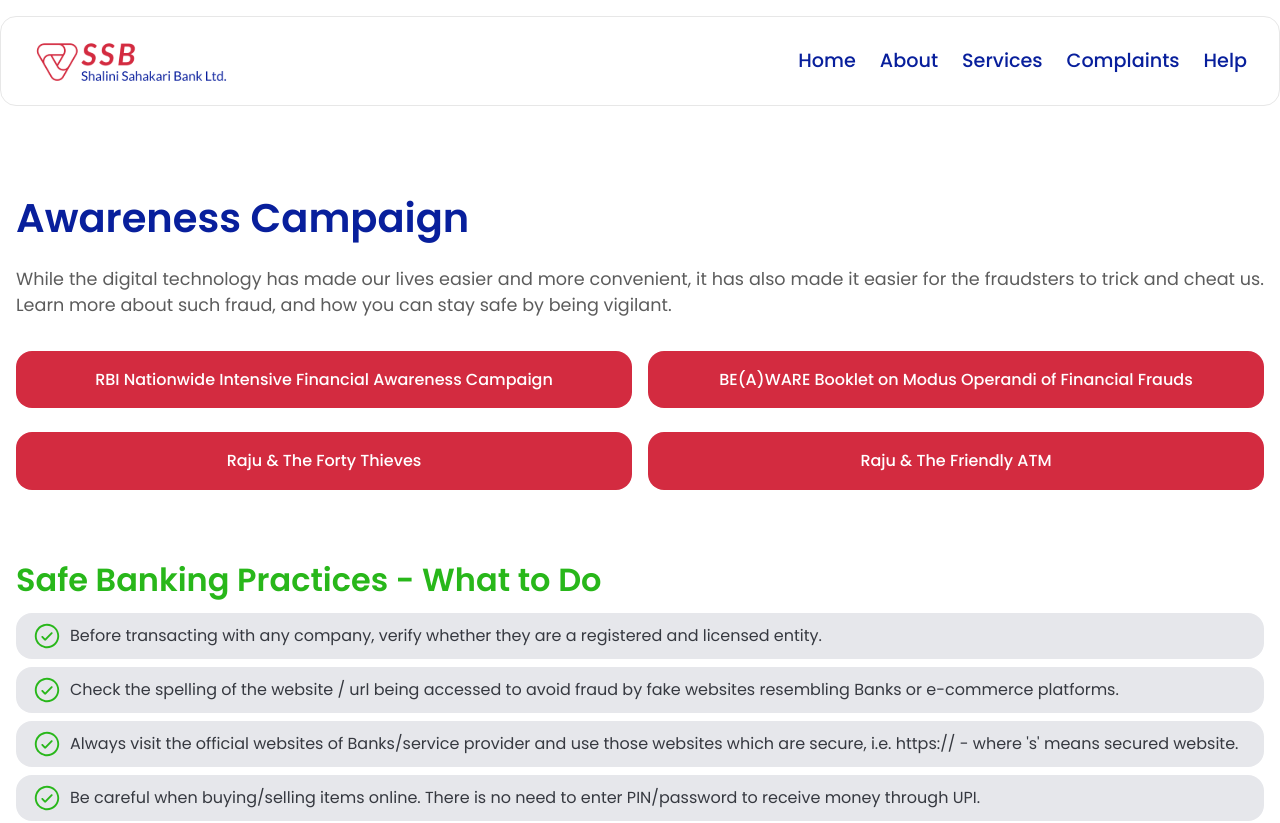
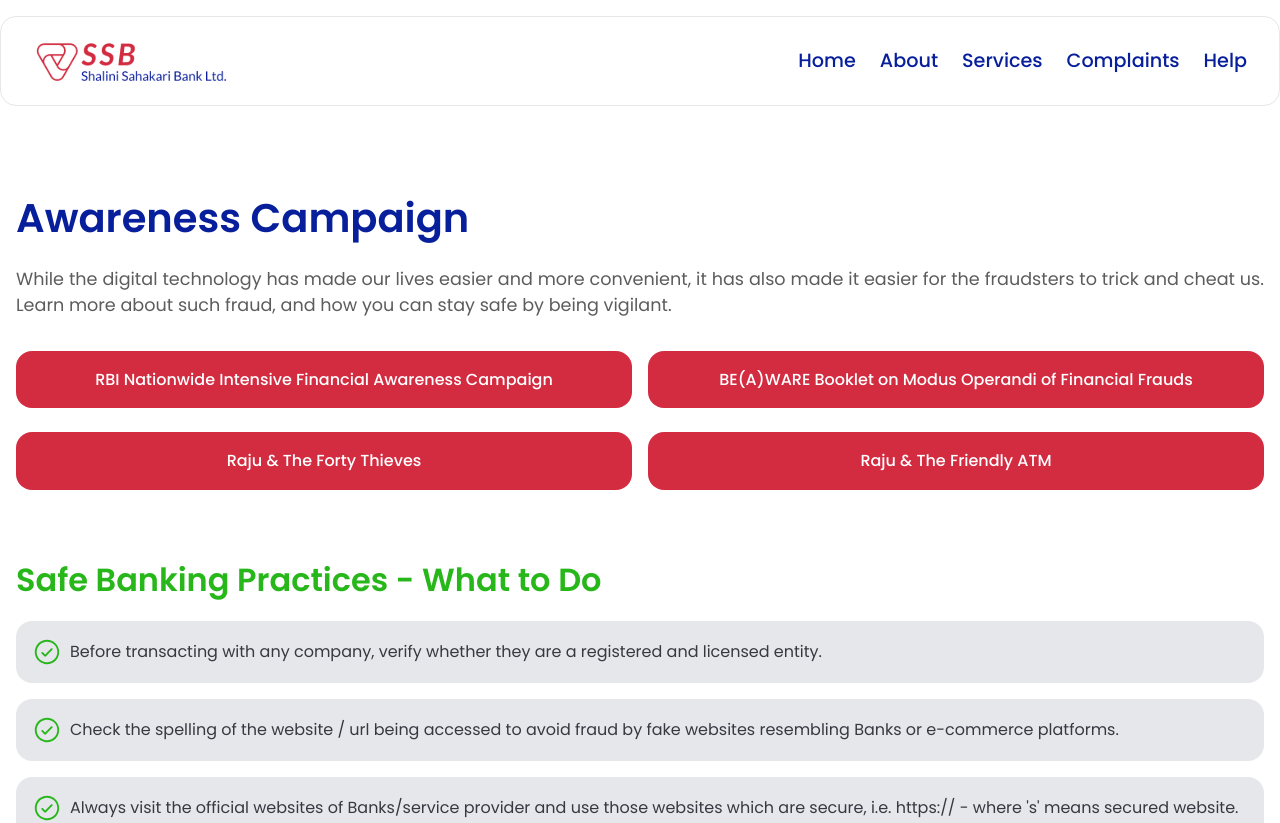
Before and after one commit to boldElixer/shalini-bank, a Next.js app: page /awareness-campaign in a window 1280 px wide. Shown: the top 823 px of the page. Built offline with nearby package versions, Linux system fonts and the light colour scheme.

Commit message:
awareness pointers updated

```diff
--- a/src/app/awareness-campaign/awareness.module.css
+++ b/src/app/awareness-campaign/awareness.module.css
@@ -68,8 +68,8 @@
     font-size: 1rem;
     color: var(--color-text-dark);
     background-color: var(--color-bg-light-gray);
-    margin: var(--spacing-xs) 0;
-    padding: var(--spacing-xs) var(--spacing-sm);
+    margin: var(--spacing-sm) 0;
+    padding: var(--spacing-sm);
     border-radius: var(--radius-card);
     display: flex;
     justify-content: flex-start;
```
